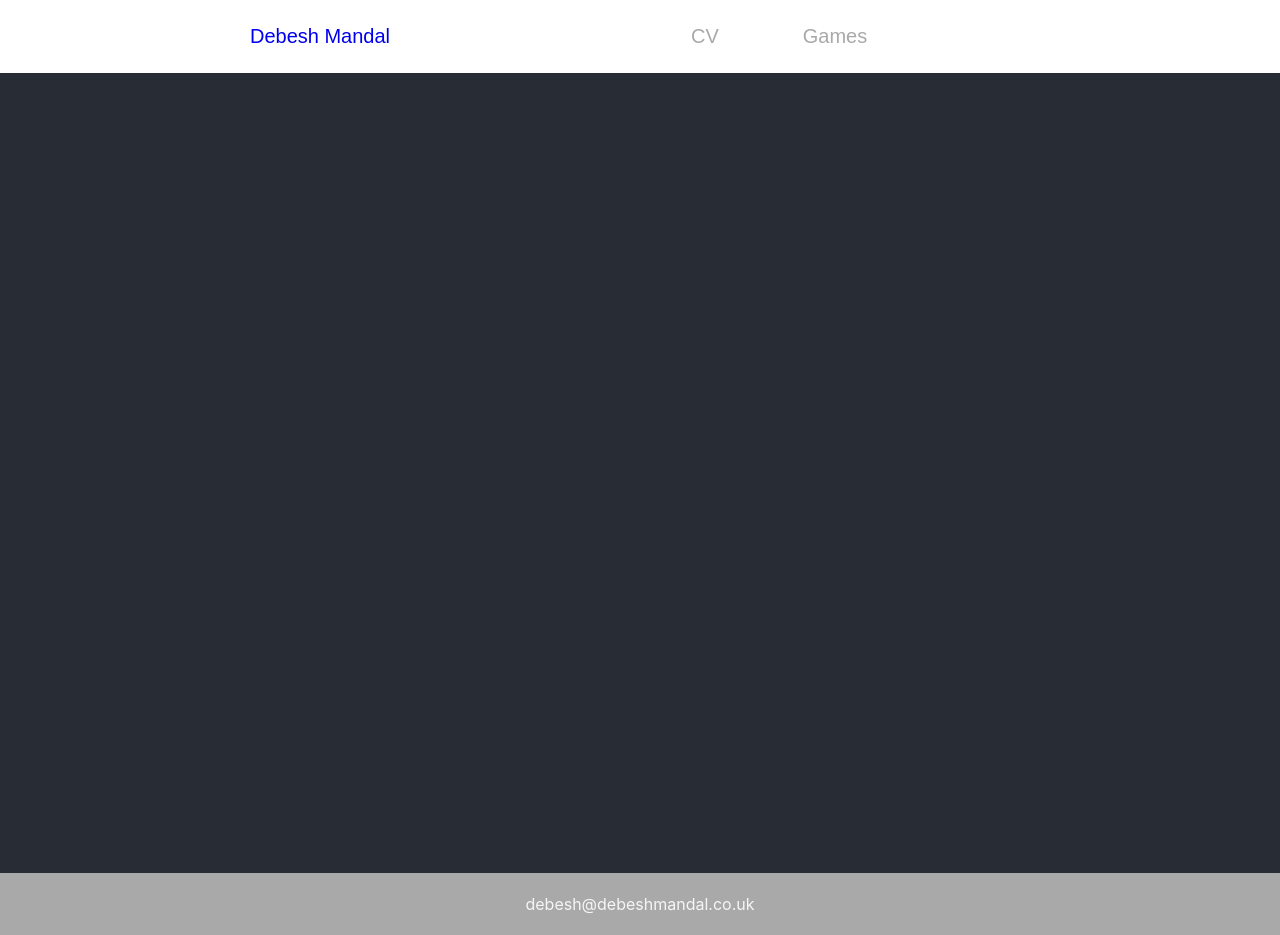
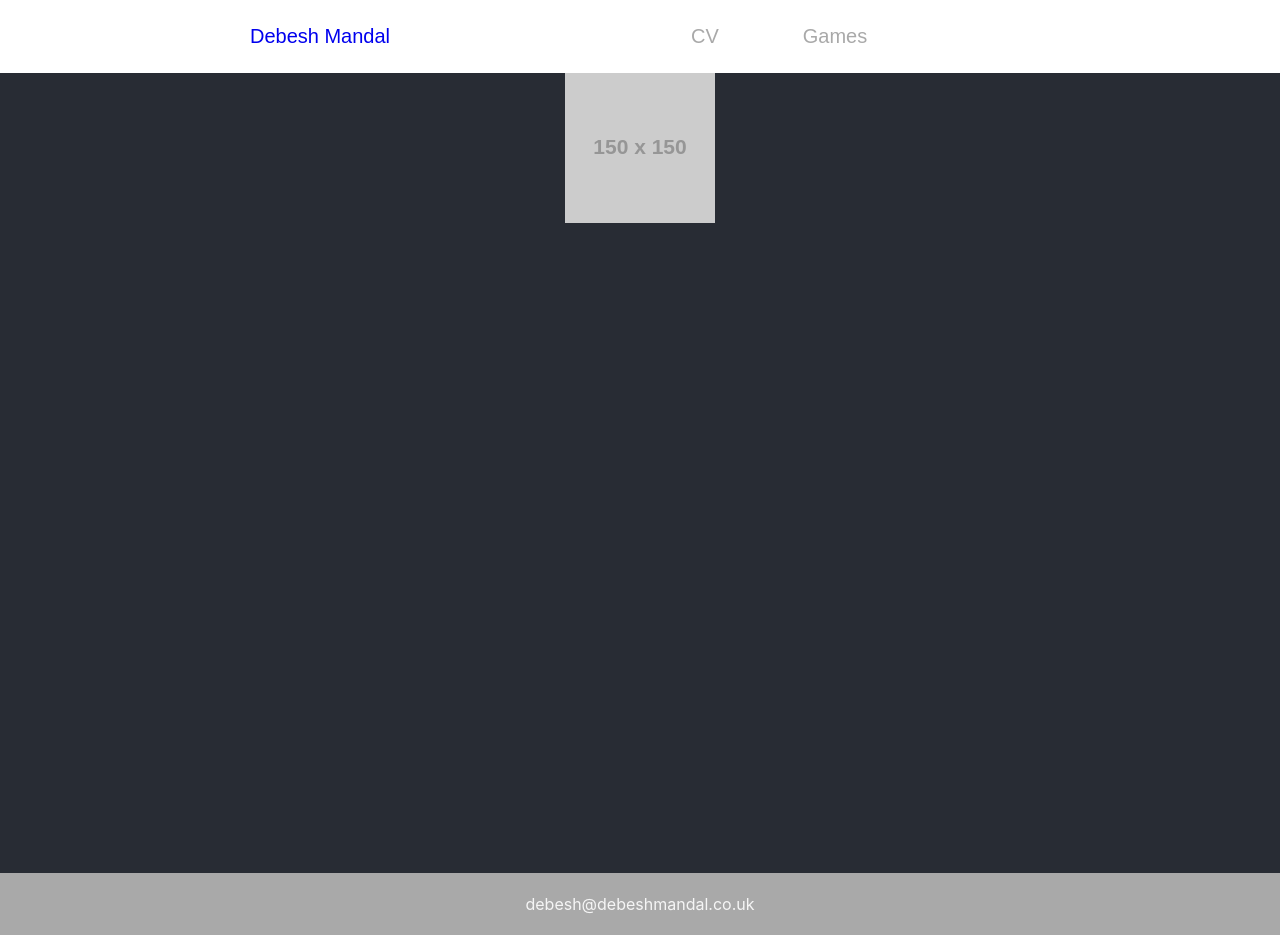
Before and after one commit to debeshmandal/debeshmandal.github.io, a React (Create React App) app: page / in a window 1280 px wide. Built offline with nearby package versions, Linux system fonts and the light colour scheme.

Commit message:
created frame component

```diff
--- a/package.json
+++ b/package.json
@@ -7,6 +7,7 @@
     "@testing-library/jest-dom": "^4.2.4",
     "@testing-library/react": "^9.5.0",
     "@testing-library/user-event": "^7.2.1",
+    "browserslist": "^4.16.6",
     "react": "^16.13.1",
     "react-dom": "^16.13.1",
     "react-router": "^5.2.0",
--- /dev/null
+++ b/src/components/frame.js
@@ -0,0 +1,9 @@
+import React from 'react';
+function Frame () {
+    return (
+        <div className='frame'>
+            <img src="https://via.placeholder.com/150" alt="placeholder"/>
+        </div>
+    )
+};
+export default Frame;
--- a/src/components/home.js
+++ b/src/components/home.js
@@ -1,5 +1,10 @@
 import React from 'react';
+import Frame from './frame'
 function Home () {
-    return <div className='App-main'></div>
+  return (
+    <div className='App-main'>
+      <Frame />
+    </div>
+  )
 };
 export default Home;
```
